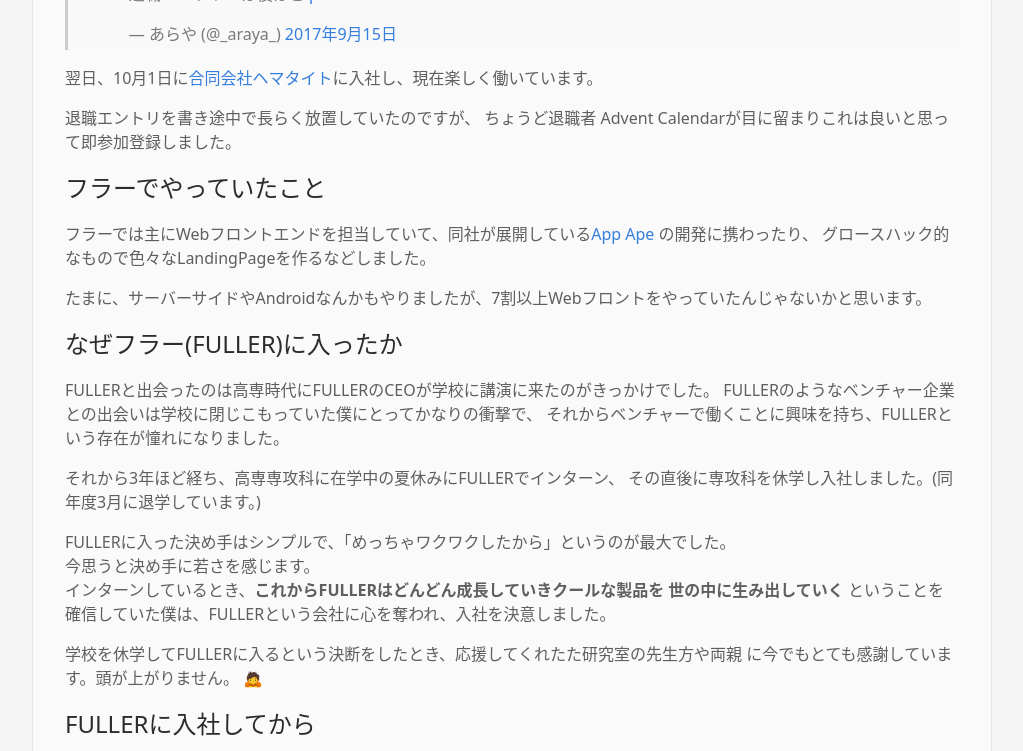
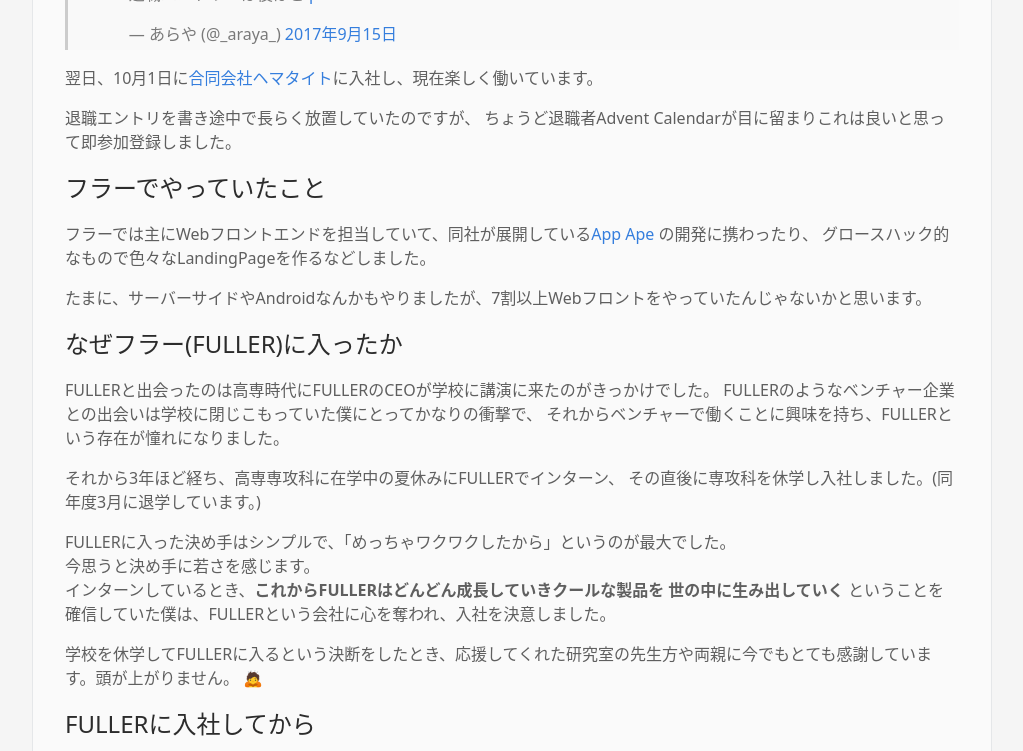
Before and after one commit to arayaryoma/reservoir.allajah.com, a Jekyll site: the page built from _posts/2017-12-02-f-to-h.markdown, in a window 1280 px wide and 1400 px high, scrolled down 570 px. Shown: the part 153-904 px from the top of the window, without its empty margins (128-1151 px from the left). Built offline with Jekyll 4.4.1, drawn with Linux system fonts in a browser that asks for light colours; nearby versions of some CDN libraries; emoji names are drawn with the system emoji font; some web fonts are replaced; comment, search, counter and statistics services are not loaded; some of the changed text lies outside the part shown.

Commit message:
Modify texts

```diff
--- a/_posts/2017-12-02-f-to-h.markdown
+++ b/_posts/2017-12-02-f-to-h.markdown
@@ -20,7 +20,7 @@
 翌日、10月1日に[合同会社ヘマタイト](https://fe2o3.jp)に入社し、現在楽しく働いています。
 
 退職エントリを書き途中で長らく放置していたのですが、
-ちょうど退職者 Advent Calendarが目に留まりこれは良いと思って即参加登録しました。
+ちょうど退職者Advent Calendarが目に留まりこれは良いと思って即参加登録しました。
 
 ## フラーでやっていたこと
 フラーでは主にWebフロントエンドを担当していて、同社が展開している[App Ape](https://appa.pe/)
@@ -42,8 +42,7 @@
 インターンしているとき、**これからFULLERはどんどん成長していきクールな製品を
 世の中に生み出していく** ということを確信していた僕は、FULLERという会社に心を奪われ、入社を決意しました。
 
-学校を休学してFULLERに入るという決断をしたとき、応援してくれたた研究室の先生方や両親
-に今でもとても感謝しています。頭が上がりません。  :bow:
+学校を休学してFULLERに入るという決断をしたとき、応援してくれた研究室の先生方や両親に今でもとても感謝しています。頭が上がりません。  :bow:
 
 ## FULLERに入社してから
 入社後すぐにアメリカでの開発合宿に連れていってもらったり、
```
Also changed, not shown: other parts of _posts/2017-12-02-f-to-h.markdown (+2 -2 lines).
